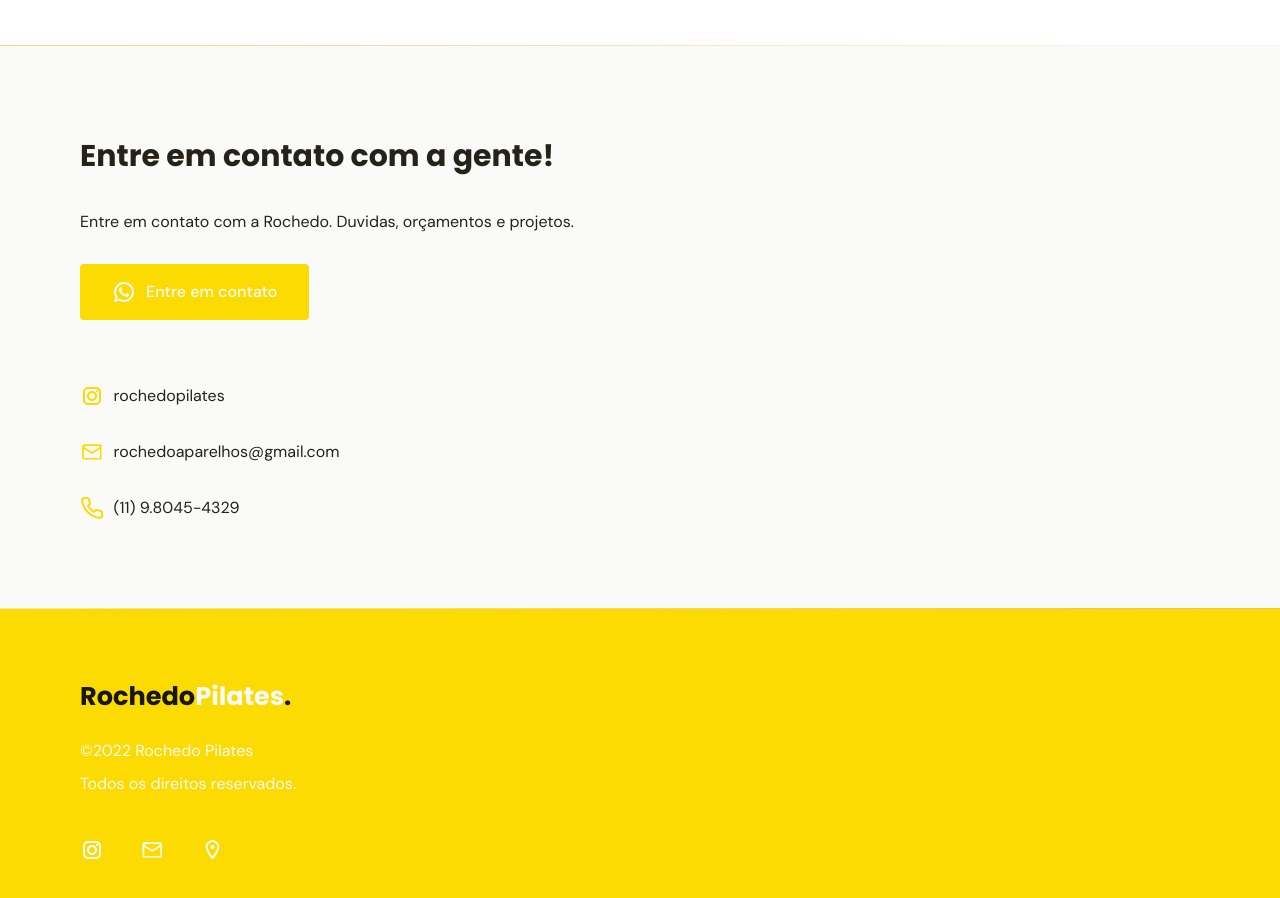
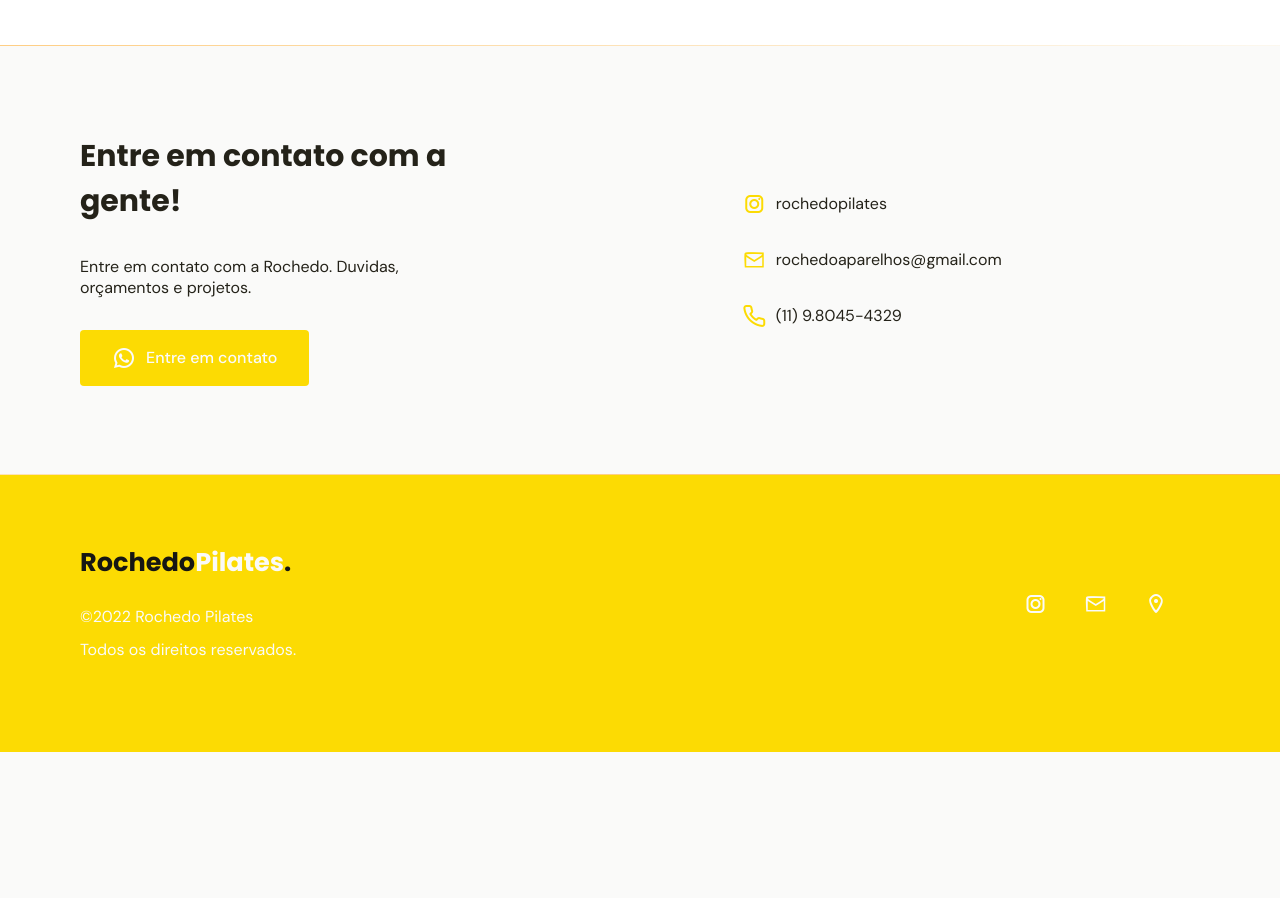
Before and after one commit to pedro-brandao/Rochedo-Pilates, a plain HTML site: page paginas/index.html in a window 1280 px wide. Shown: the part 2540-3438 px from the top of the page. After the commit the page ends 3292 px from the top, so only its background shows below. Drawn offline with nearby package versions, Linux system fonts and the light colour scheme; files whose address does not match are found by name.

Commit message:
final adjust layout css

```diff
--- a/paginas/css/style.css
+++ b/paginas/css/style.css
@@ -624,6 +624,32 @@ footer .social a:hover {
     padding-left: 3rem;
     padding-right: 3rem;
   }
+
+  /* contact */
+  #contact .container {
+    grid-auto-flow: column;
+    align-items: center;
+  }
+
+  #contact .text {
+    max-width: 25rem;
+  }
+
+  /* footer */
+
+  footer .section {
+    padding: 3.75rem 0;
+  }
+
+  footer .container {
+    grid-auto-flow: column;
+    align-items: center;
+    justify-content: space-between;
+  }
+
+  footer .logo {
+    size: 2.25rem;
+  }
 }
 /*large devices: 1023 > */
 /*large devices: 992 > */
```
Also changed, not shown: paginas/index.html (+0 -2 lines).
